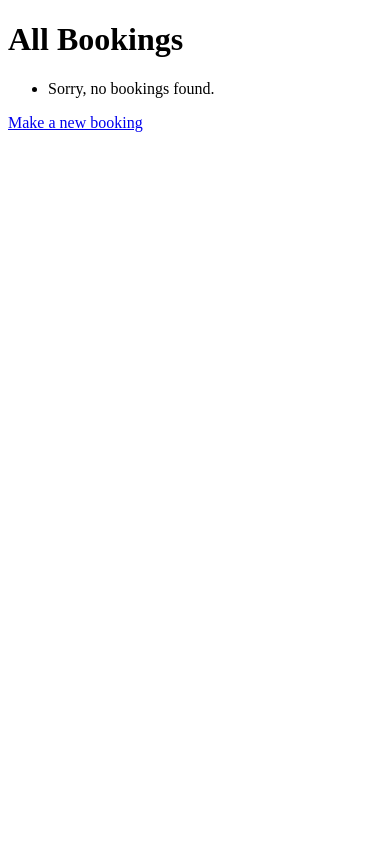
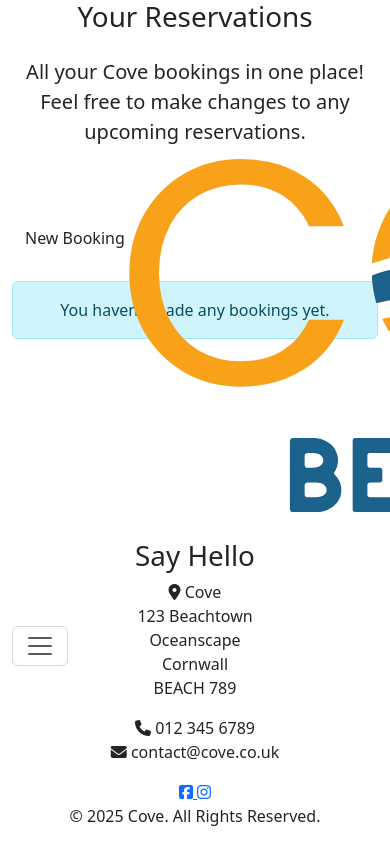
Before and after one commit to naomihunt25/the-cove, a Django app: page /bookings/ in a window 390 px wide. Run offline with Django 5.2, Linux system fonts and the light colour scheme; the visitor is signed in with stand-in values (Sample User, id 1); data that the repository does not hold is empty; some libraries are stand-ins or nearby versions.

Commit message:
feat: add full booking list and detail templates

```diff
--- a/bookings/templates/bookings/booking_list.html
+++ b/bookings/templates/bookings/booking_list.html
@@ -1,24 +1,67 @@
-<!DOCTYPE html>
-<html lang="en">
-  <head>
-    <meta charset="UTF-8" />
-    <meta name="viewport" content="width=device-width, initial-scale=1.0" />
-    <title>All Bookings</title>
-  </head>
-  <body>
-    <h1>All Bookings</h1>
-    <ul>
-      {% for booking in bookings %}
-      <li>
-        <a href="{% url 'booking_detail' booking.pk %}">
-          {{ booking.first_name }} {{ booking.last_name }} - {{
-          booking.booking_date }} at {{ booking.booking_time }}
-        </a>
-      </li>
-      {% empty %}
-      <li>Sorry, no bookings found.</li>
-      {% endfor %}
-    </ul>
-    <a href="{% url 'booking_form' %}">Make a new booking</a>
-  </body>
-</html>
+{% extends "bookings/base.html" %}
+
+{% block title %}Your Bookings - Cove{% endblock %}
+
+{% block content %}
+
+<header class="header container section">
+  <div class="row">
+    <div class="col-12 text-center">
+      <h1 class="lead display-6">
+        <strong>Your Reservations</strong>
+      </h1>
+      <p class="my-4 lead">
+       All your Cove bookings in one place! Feel free to make changes to any upcoming reservations.
+      </p>
+    </div>
+  </div>
+</header>
+
+<section class="container mt-5 mb-5">
+  <div class="row justify-content-center">
+    <div class="col-12 col-md-10">
+      <div class="d-flex justify-content-between align-items-center mb-4">
+        <a href="{% url 'booking_form' %}" class="btn custom-button-outline">New Booking</a>
+      </div>
+
+      {% if bookings %}
+        <ul class="list-group shadow-sm">
+          {% for booking in bookings %}
+            <li class="list-group-item mb-3">
+              <div class="d-flex justify-content-between align-items-center flex-wrap">
+                <div>
+                  <h5 class="mb-1">
+                    <a href="{% url 'booking_detail' booking.pk %}" class="text-decoration-none">
+                      {{ booking.first_name }} {{ booking.last_name }}
+                    </a>
+                  </h5>
+                  <p class="mb-1">
+                    <strong>Date:</strong> {{ booking.booking_date }} <br>
+                    <strong>Time:</strong> {{ booking.booking_time }}
+                  </p>
+                </div>
+                {% if booking.user == request.user or request.user.is_staff %}
+                <div class="mt-2 mt-md-0">
+                  <a href="{% url 'booking_update' booking.pk %}" class="btn custom-button-outline">Edit</a>
+                  <form action="{% url 'booking_delete' booking.pk %}" method="POST" class="d-inline delete">
+    {% csrf_token %}
+    <button type="submit" class="btn custom-button-outline" onclick="return confirm('Are you sure you want to delete this booking?');">
+        Delete
+    </button>
+</form>
+                </div>
+                {% endif %}
+              </div>
+            </li>
+          {% endfor %}
+        </ul>
+      {% else %}
+        <div class="alert alert-info text-center" role="alert">
+          You haven’t made any bookings yet.
+        </div>
+      {% endif %}
+    </div>
+  </div>
+</section>
+
+{% endblock %}
--- a/bookings/views.py
+++ b/bookings/views.py
@@ -3,6 +3,7 @@ from .forms import BookingForm
 from .models import Booking
 from django.views.decorators.http import require_POST
 from django.contrib.auth.decorators import login_required
+from django.http import HttpResponseForbidden
 
 # Create your views here.
 @login_required
```
Also changed, not shown: bookings/templates/bookings/booking_detail.html (+57 -18 lines).
